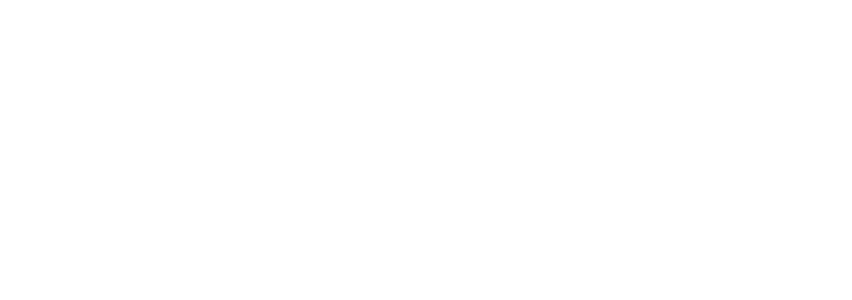
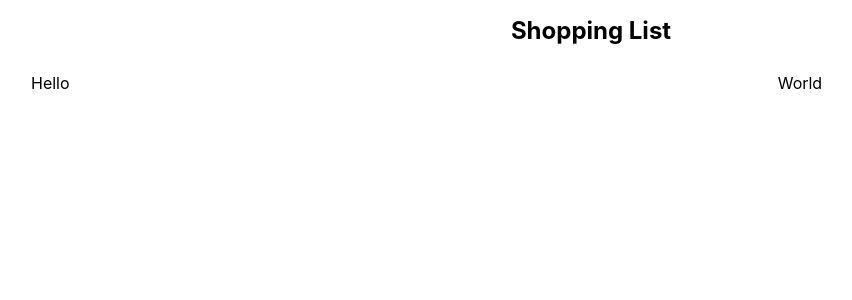
Before and after one commit to TheCodingDojo/react-shopping-list, a React (Create React App) app: page / in a window 1280 px wide. Shown: the top 300 px of the page, without its empty margins (49-901 px from the left). Built offline with nearby package versions, Linux system fonts and the light colour scheme.

Commit message:
basic grid system components

```diff
--- a/src/App.js
+++ b/src/App.js
@@ -1,7 +1,28 @@
 import "./App.css";
+import styled from "styled-components";
+
+import { Container } from "./components/Container";
+import { Grid, Row, Col } from "./components/Grid";
 
 function App() {
-  return <div></div>;
+  const Title = styled.h1`
+    font-size: 1.5em;
+    text-align: center;
+  `;
+
+  return (
+    <div>
+      <Container>
+        <Title>Shopping List</Title>
+        <Grid>
+          <Row>
+            <Col size={2}>Hello</Col>
+            <Col size={1}>World</Col>
+          </Row>
+        </Grid>
+      </Container>
+    </div>
+  );
 }
 
 export default App;
--- /dev/null
+++ b/src/components/Container.js
@@ -0,0 +1,8 @@
+import styled from "styled-components";
+
+export const Container = styled.div`
+  padding-right: 5rem;
+  padding-left: 5rem;
+  margin-right: auto;
+  margin-left: auto;
+`;
--- /dev/null
+++ b/src/components/Grid.js
@@ -0,0 +1,14 @@
+// import React from "react";
+import styled from "styled-components";
+
+export const Grid = styled.div``;
+export const Row = styled.div`
+  display: flex;
+  flex-wrap: wrap;
+  padding-top: 0.75rem;
+  padding-bottom: 0.75rem;
+`;
+
+export const Col = styled.div`
+  flex: ${(props) => props.size};
+`;
```
